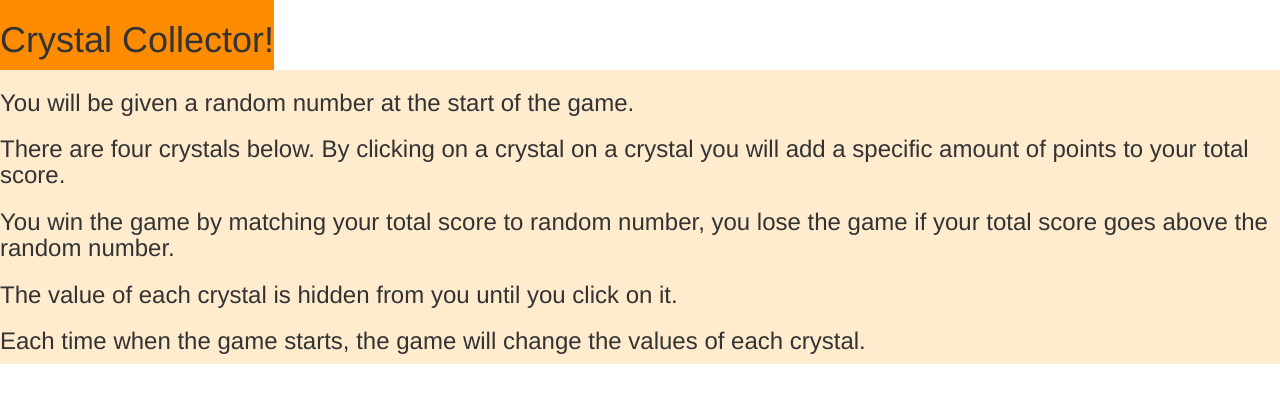
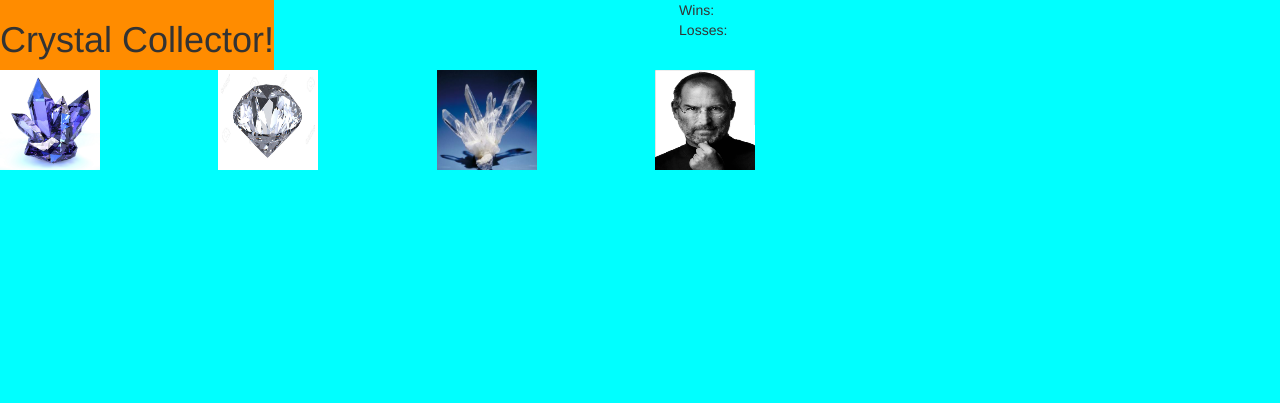
Before and after one commit to Nazaboy19/week-4-game, a PHP site: page / in a window 1280 px wide. Shown: the top 403 px of the page. Run offline with PHP 8.4, Linux system fonts and the light colour scheme.

Commit message:
prefinal commit

```diff
--- a/assets/css/style.css
+++ b/assets/css/style.css
@@ -1,5 +1,13 @@
-#CrystalC{
-	h1:#000000;
+
+ h1 { font-family: 'Slabo 27px', serif; font-weight: 400; }
+
+body {
+	color:#00FFFF;
+}
+
+.CrystalC{
+	h1:#0000FF;
+	float: left;
 }
 
 #wrapper{
--- a/assets/javascript/game.js
+++ b/assets/javascript/game.js
@@ -1 +1,17 @@
-game.js
+
+
+$( "#crystal1" ).click(function() {
+  console.log ("Clicked crystal 1." );
+});
+
+$( "#crystal2" ).click(function() {
+  console.log ("Clicked crystal 2." );
+});
+
+$( "#crystal3" ).click(function() {
+  console.log ("Clicked crystal 3." );
+});
+
+$( "#crystal4" ).click(function() {
+  console.log ("Clicked crystal 4." );
+});
--- a/index.html
+++ b/index.html
@@ -5,32 +5,46 @@
 	<title>My Game</title>
 	<link rel="stylesheet" type="text/css" href="assets/css/reset.css">
     <link rel="stylesheet" type="text/css" href="assets/css/style.css">
+	<link href='https://fonts.googleapis.com/css?family=Slabo+27px' rel='stylesheet' type='text/css'>
 	<link rel="stylesheet" href="https://maxcdn.bootstrapcdn.com/bootstrap/3.3.6/css/bootstrap.min.css" integrity="sha384-1q8mTJOASx8j1Au+a5WDVnPi2lkFfwwEAa8hDDdjZlpLegxhjVME1fgjWPGmkzs7" crossorigin="anonymous">
+
 
 </head>
 
 <body>
+	<style>
+	body{
+		background-color: #00FFFF;
+	}
+
+	</style>
+
 	<div id="wrapper">
 
 	<h1 class="CrystalC">Crystal Collector!</h1>
 
 	</div>
 
-		<div id="wrapperbody">
-
-	<h3 class="bodyf"> You will be given a random number at the start of the game.</h3>
-
-	<h3 class="bodys"> There are four crystals below.
-	By clicking on a crystal on a crystal you will add a specific  amount of points to your total score.</h3>
-
-	<h3 class="bodyt"> You win the game by matching your total score to random number, you lose the game if your total score goes above the random number.</h3>
-
-	<h3 class="bodyfr"> The value of each crystal is hidden from you until you click on it.</h3>
-
-	<h3 class="bodyfv"> Each time when the game starts, the game will change the values of each crystal.</h3>
-
+		<div class="container">
+		<div class="row row-centered getDown">
+			<div id="randNum" class="col-md-4 col-centered"><p></p></div>
+			<div id="gameStats" class="col-md-2 col-centered">
+			Wins: <span id="wins"></span>
+			<br>
+			Losses: <span id="losses"></span>
+			</div>
+		</div>
 	</div>
 
+
+<div class="container2">
+	<div class="row row-centered getDown">
+		<div id="crystal1" class="col-md-2 col-centered loud-link-click"><img src="assets/images/crystal1.jpg" alt="crystal1" style="width:100px;height:100px;"></div>
+		<div id="crystal2" class="col-md-2 col-centered loud-link-click"><img src="assets/images/crystal2.jpg" alt="crystal2"style="width:100px;height:100px;"></div>
+		<div id="crystal3" class="col-md-2 col-centered loud-link-click"><img src="assets/images/crystal3.jpg" alt="crystal3"style="width:100px;height:100px;"></div>
+		<div id="crystal4" class="col-md-2 col-centered loud-link-click" data-sound="blop"><img src="assets/images/crystal4.jpg" alt="crystal4"style="width:100px;height:100px;"></div>
+	</div>
+</div>
 
 	<script src="https://code.jquery.com/jquery-2.2.3.js"></script>
 	<script src="assets/javascript/game.js" type="text/javascript"></script>
```
Also changed, not shown: assets/images/crystal1.jpg (added), assets/images/crystal2.jpg (added), assets/images/crystal3.jpg (added), assets/images/crystal4.jpg (added).
